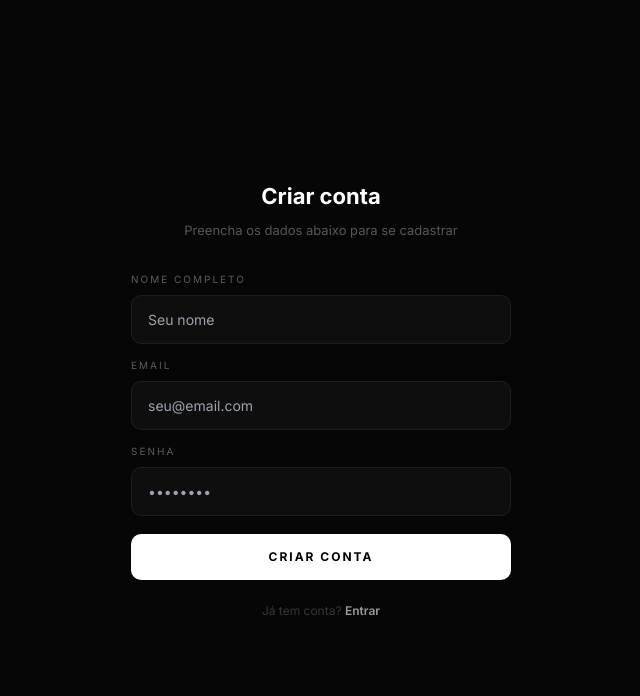
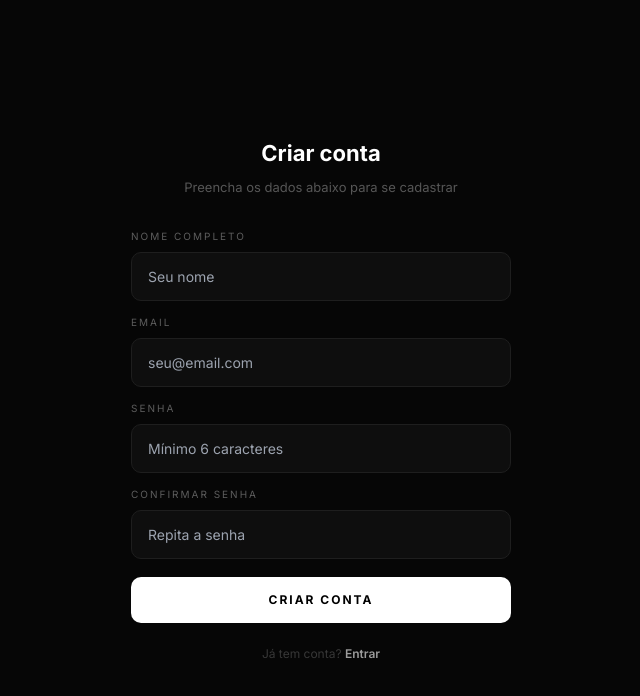
Before and after one commit to devavodah-age/agency-dash, a React (Vite) app: page /register in a window 1280 px wide. Shown: the top 696 px of the page, without its empty margins (319-959 px from the left). Built offline with nearby package versions, Linux system fonts and the light colour scheme; no server answers.

Commit message:
fix: rewrite Register with confirm password field

```diff
--- a/src/pages/Register.jsx
+++ b/src/pages/Register.jsx
@@ -5,95 +5,113 @@ import { useAuth } from '../contexts/AuthContext'
 const API = import.meta.env.VITE_API_URL
 
 export default function Register() {
-  const [form, setForm] = useState({ name:'', email:'', password:'', confirm:'' })
+  const [name, setName] = useState('')
+  const [email, setEmail] = useState('')
+  const [password, setPassword] = useState('')
+  const [confirm, setConfirm] = useState('')
   const [error, setError] = useState('')
   const [loading, setLoading] = useState(false)
-  const [success, setSuccess] = useState(false)
   const navigate = useNavigate()
   const { login } = useAuth()
 
-  const set = (k, v) => setForm(f => ({ ...f, [k]: v }))
-
   const handleSubmit = async e => {
-    e.preventDefault(); setError('');
-    if (form.password !== form.confirm) { setError('As senhas não coincidem'); return }
+    e.preventDefault()
+    setError('')
+    if (password !== confirm) { setError('As senhas não coincidem'); return }
+    if (password.length < 6) { setError('A senha deve ter pelo menos 6 caracteres'); return }
     setLoading(true)
     try {
       const r = await fetch(`${API}/auth/register`, {
         method: 'POST',
         headers: { 'Content-Type': 'application/json' },
-        body: JSON.stringify({ ...form, agency_id: 1 })
+        body: JSON.stringify({ name, email, password, agency_id: 1 })
       })
       const data = await r.json()
       if (!r.ok) { setError(data.error || 'Erro ao criar conta'); setLoading(false); return }
-      // auto-login after register
-      await login(form.email, form.password)
+      await login(email, password)
       navigate('/')
-    } catch { setError('Erro de conexão') }
+    } catch {
+      setError('Erro de conexão')
+    }
     setLoading(false)
   }
 
   const inputStyle = {
-    width:'100%', background:'#0e0e0e', border:'1px solid #1e1e1e',
-    borderRadius:'10px', padding:'13px 16px', color:'white',
-    fontSize:'14px', outline:'none', transition:'border-color .2s',
-    boxSizing:'border-box'
+    width: '100%', background: '#0e0e0e', border: '1px solid #1e1e1e',
+    borderRadius: '10px', padding: '13px 16px', color: 'white',
+    fontSize: '14px', outline: 'none', transition: 'border-color .2s',
+    boxSizing: 'border-box'
+  }
+
+  const labelStyle = {
+    display: 'block', fontSize: '10px', color: 'rgba(255,255,255,0.35)',
+    marginBottom: '8px', letterSpacing: '2px', textTransform: 'uppercase'
   }
 
   return (
-    <div style={{ minHeight:'100vh', display:'flex', alignItems:'center',
-      justifyContent:'center', background:'#060606', padding:'20px' }}>
-      <div style={{ width:'100%', maxWidth:'380px' }}>
-        <div style={{ marginBottom:'32px', textAlign:'center' }}>
-          <h2 style={{ fontSize:'22px', fontWeight:700, color:'white', marginBottom:'8px' }}>
-            Criar conta</h2>
-          <p style={{ fontSize:'13px', color:'rgba(255,255,255,0.32)' }}>
-            Preencha os dados abaixo para se cadastrar</p>
+    <div style={{ minHeight: '100vh', display: 'flex', alignItems: 'center',
+      justifyContent: 'center', background: '#060606', padding: '20px' }}>
+      <div style={{ width: '100%', maxWidth: '380px' }}>
+        <div style={{ marginBottom: '32px', textAlign: 'center' }}>
+          <h2 style={{ fontSize: '22px', fontWeight: 700, color: 'white', marginBottom: '8px' }}>
+            Criar conta
+          </h2>
+          <p style={{ fontSize: '13px', color: 'rgba(255,255,255,0.32)' }}>
+            Preencha os dados abaixo para se cadastrar
+          </p>
         </div>
 
-        {success ? (
-          <div style={{ textAlign:'center', padding:'24px', background:'rgba(74,222,128,0.08)',
-            border:'1px solid rgba(74,222,128,0.2)', borderRadius:'12px' }}>
-            <p style={{ color:'#4ade80', fontWeight:600 }}>Conta criada com sucesso!</p>
-            <p style={{ color:'rgba(255,255,255,0.4)', fontSize:'13px', marginTop:'8px' }}>
-              Redirecionando para o login...</p>
-          </div>
-        ) : (
-          <form onSubmit={handleSubmit} style={{ display:'flex', flexDirection:'column', gap:'14px' }}>
-            {[
-              { label:'Nome completo', key:'name', type:'text', placeholder:'Seu nome' },
-              { label:'Email', key:'email', type:'email', placeholder:'seu@email.com' },
-              { label:'Senha', key:'password', type:'password', placeholder:'••••••••' },
-].map(({ label, key, type, placeholder }) => (
-              <div key={key}>
-                <label style={{ display:'block', fontSize:'10px', color:'rgba(255,255,255,0.35)',
-                  marginBottom:'8px', letterSpacing:'2px', textTransform:'uppercase' }}>{label}</label>
-                <input type={type} value={form[key]} placeholder={placeholder}
-                  onChange={e => set(key, e.target.value)} required style={inputStyle}
+        <form onSubmit={handleSubmit} style={{ display: 'flex', flexDirection: 'column', gap: '14px' }}>
+          <div>
+            <label style={labelStyle}>Nome completo</label>
+            <input type="text" value={name} onChange={e => setName(e.target.value)}
+              required placeholder="Seu nome" style={inputStyle}
               onFocus={e => e.target.style.borderColor='rgba(255,255,255,0.25)'}
               onBlur={e => e.target.style.borderColor='#1e1e1e'}/>
           </div>
-            ))}
 
-            {error && <p style={{ fontSize:'13px', color:'#f87171' }}>{error}</p>}
+          <div>
+            <label style={labelStyle}>Email</label>
+            <input type="email" value={email} onChange={e => setEmail(e.target.value)}
+              required placeholder="seu@email.com" style={inputStyle}
+              onFocus={e => e.target.style.borderColor='rgba(255,255,255,0.25)'}
+              onBlur={e => e.target.style.borderColor='#1e1e1e'}/>
+          </div>
+
+          <div>
+            <label style={labelStyle}>Senha</label>
+            <input type="password" value={password} onChange={e => setPassword(e.target.value)}
+              required placeholder="Mínimo 6 caracteres" style={inputStyle}
+              onFocus={e => e.target.style.borderColor='rgba(255,255,255,0.25)'}
+              onBlur={e => e.target.style.borderColor='#1e1e1e'}/>
+          </div>
+
+          <div>
+            <label style={labelStyle}>Confirmar senha</label>
+            <input type="password" value={confirm} onChange={e => setConfirm(e.target.value)}
+              required placeholder="Repita a senha" style={inputStyle}
+              onFocus={e => e.target.style.borderColor='rgba(255,255,255,0.25)'}
+              onBlur={e => e.target.style.borderColor='#1e1e1e'}/>
+          </div>
+
+          {error && <p style={{ fontSize: '13px', color: '#f87171' }}>{error}</p>}
 
           <button type="submit" disabled={loading} style={{
-              width:'100%', background:'white', color:'black', border:'none',
-              borderRadius:'10px', padding:'14px', fontSize:'12px', fontWeight:700,
-              letterSpacing:'2px', textTransform:'uppercase',
-              cursor: loading ? 'not-allowed':'pointer',
-              opacity: loading ? .6 : 1, marginTop:'4px' }}>
+            width: '100%', background: 'white', color: 'black', border: 'none',
+            borderRadius: '10px', padding: '14px', fontSize: '12px', fontWeight: 700,
+            letterSpacing: '2px', textTransform: 'uppercase',
+            cursor: loading ? 'not-allowed' : 'pointer',
+            opacity: loading ? 0.6 : 1, marginTop: '4px' }}>
             {loading ? 'Criando...' : 'Criar conta'}
           </button>
 
-            <p style={{ textAlign:'center', fontSize:'12px', color:'rgba(255,255,255,0.2)', marginTop:'8px' }}>
+          <p style={{ textAlign: 'center', fontSize: '12px', color: 'rgba(255,255,255,0.2)', marginTop: '8px' }}>
             Já tem conta?{' '}
-              <a href='/login' style={{ color:'rgba(255,255,255,0.6)', textDecoration:'none', fontWeight:600 }}>
+            <a href="/login" style={{ color: 'rgba(255,255,255,0.6)', textDecoration: 'none', fontWeight: 600 }}>
               Entrar
             </a>
           </p>
         </form>
-        )}
       </div>
     </div>
   )
```
Lines whose indentation alone changed are shown as unchanged.
